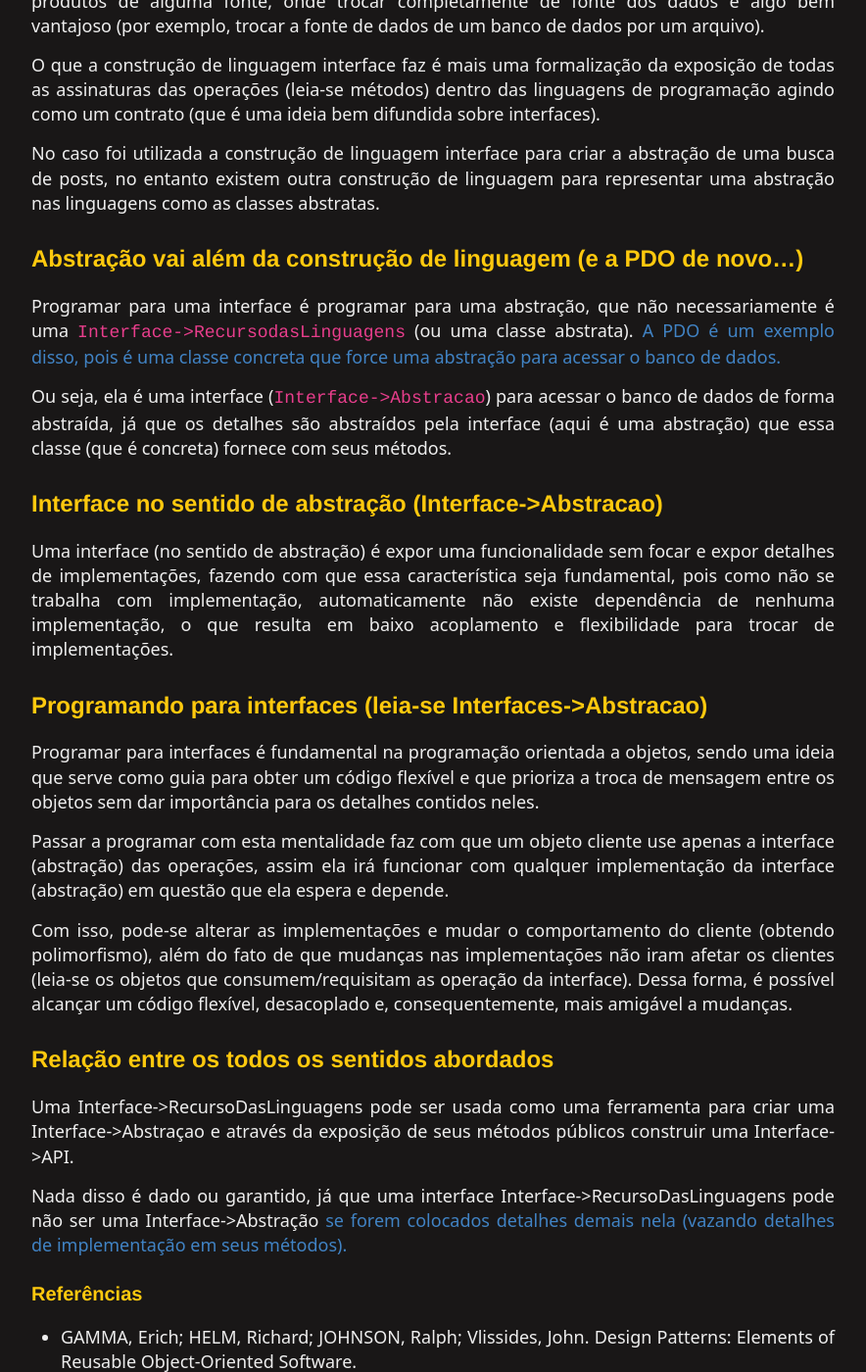
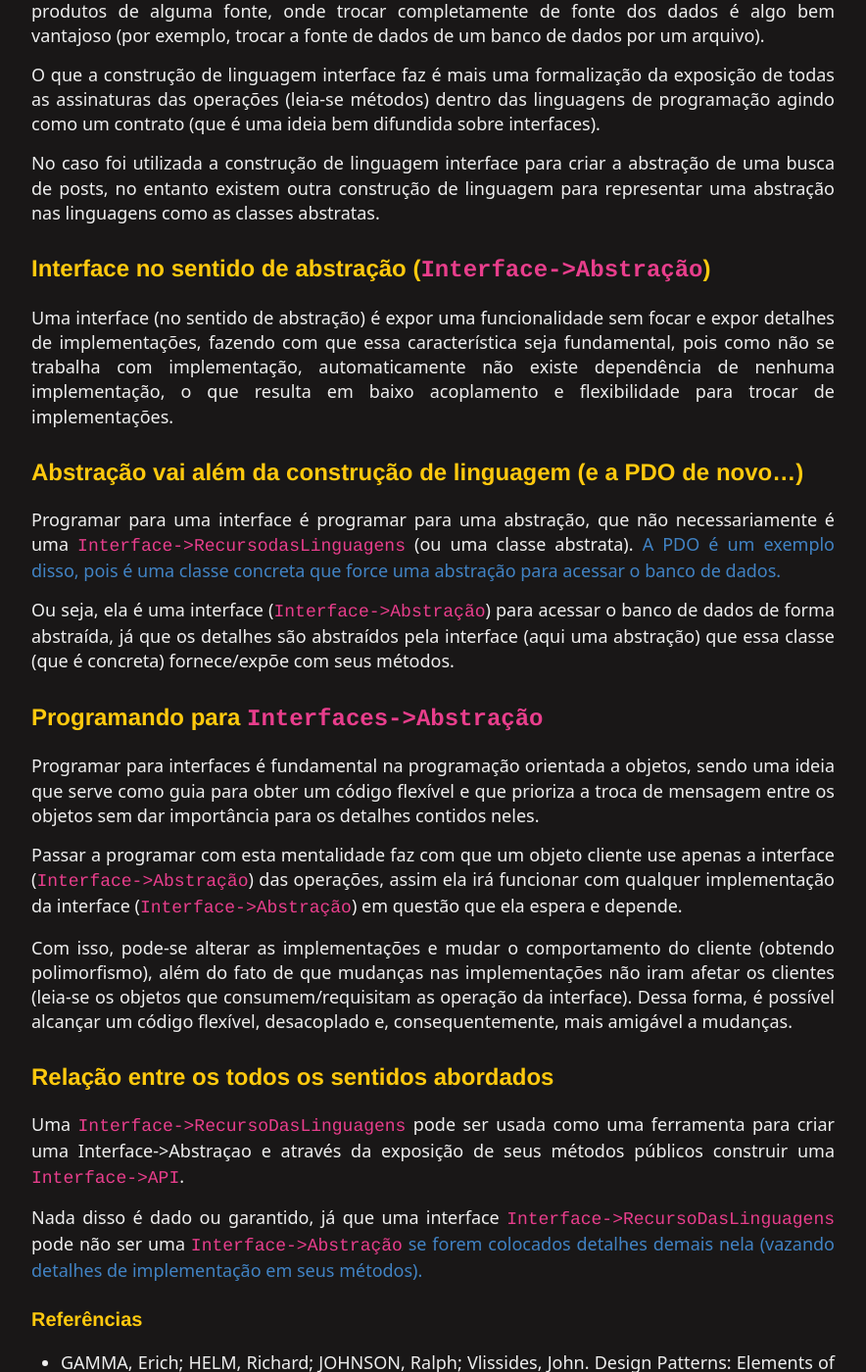
Before and after one commit to raphael-da-silva/raphael-da-silva.github.io, a Jekyll site: the page built from _posts/2021-06-17-programar-para-interfaces.md, in a window 1280 px wide and 1400 px high, scrolled down 3287 px. Shown: the whole window at 98% size, without its empty margins (198-1082 px from the left). Built offline with Jekyll 4.4.1, drawn with Linux system fonts in a browser that asks for light colours; nearby versions of some CDN libraries; some of the changed text lies outside the part shown.

Commit message:
Revisão

````diff
--- a/_posts/2021-06-17-programar-para-interfaces.md
+++ b/_posts/2021-06-17-programar-para-interfaces.md
@@ -38,7 +38,7 @@ Essa citação é muito útil para evitar confusão e mostrar dois dos sentidos
 Sabendo disso, irei criar nomes próprios para apontar para esses sentidos e deixá-los expostos, expostos tal qual uma interface (como uma interface gráfica, que é um outro sentido dessa mesma palavra). Seguem os nomes que serão usados nesse artigo.
 
 * Interface->API = interface como API.
-* Interface->Abstrações = interface como abstração
+* Interface->Abstração = interface como abstração
 * Interface->RecursoDasLinguagens = interface como construção de linguagem.
 
 Um dos sentidos da palavra interface está em uma das ideiais mais difundidas no paradigma: programar para interfaces.
@@ -53,11 +53,11 @@ Agora vem o ponto que a confusão dessa mentalidade de programar para interface:
 
 Programar para uma interface é um dos conceitos chave em orientação a objetos, pois permite que as implementações sejam isoladas uma das outras através de uma abstração. Abstração é uma palavra-chave aqui, pois programar para interface é programar para uma abstração, é isso que a ideia de interface remete nesse contexto da citação.
 
-Em outras palavras, a citação se refere a interface no sentido abstração (Interface->Abstracao) e não se refere necessariamente a interface no sentido de ser uma construção de linguagem (Interface->RecursoDasLinguagens). O primeiro sentido de interface é mais conceitual, enquanto o segundo sentido é mais técnico e pode ser usado para aplicar o primeiro sentido na prática dentro do código-fonte.
+Em outras palavras, a citação se refere a interface no sentido abstração (`Interface->Abstração`) e não se refere necessariamente a interface no sentido de ser uma construção de linguagem (`Interface->RecursoDasLinguagens`). O primeiro sentido de interface é mais conceitual, enquanto o segundo sentido é mais técnico e pode ser usado para aplicar o primeiro sentido na prática dentro do código-fonte.
 
 [Programar para interface inicialmente parece simplesmente sair usando a Interface->RecursoDasLinguagens em tudo fazendo cada classe de um projeto ter uma interface implementada.](http://raphael-da-silva.github.io/exagero-interface) Só que o conceito não se restringe a construção de linguagem.
 
-## Interfaces como construção de linguagem (Interfaces->RecursoDasLinguagens)
+## Interfaces como construção de linguagem (`Interfaces->RecursoDasLinguagens`)
 
 Construção de linguagem é o termo utilizado para se referir as palavras reservadas que fazem parte de uma linguagem de programação. Basicamente, uma construção de linguagem é o que compõe a sintaxe de uma linguagem.
 
@@ -81,7 +81,7 @@ interface BuscaDePosts
 
 ```
 
-A construção de linguagem interface quando usada para abstrair expõe métodos sem focar em implementações, essa é uma característica fundamental de uma interface (`Interface->Abstracao`), pois ao não focar em implementação ela é útil para abstrair, o que resulta em baixo acoplamente e, consequentemente, mais flexibilidade ao possibilitar a troca de implementações.
+A construção de linguagem interface quando usada para abstrair expõe métodos sem focar em implementações, essa é uma característica fundamental de uma interface (`Interface->Abstração`), pois ao não focar em implementação ela é útil para abstrair, o que resulta em baixo acoplamente e, consequentemente, mais flexibilidade ao possibilitar a troca de implementações.
 
 A construção de linguagem interface serve como ferramenta para criar implementações completamente diferentes de um conjunto de operações. No exemplo são objetos que buscam produtos de alguma fonte, onde trocar completamente de fonte dos dados é algo bem vantajoso (por exemplo, trocar a fonte de dados de um banco de dados por um arquivo).
 
@@ -89,29 +89,29 @@ O que a construção de linguagem interface faz é mais uma formalização da ex
 
 No caso foi utilizada a construção de linguagem interface para criar a abstração de uma busca de posts, no entanto existem outra construção de linguagem para representar uma abstração nas linguagens como as classes abstratas.
 
+## Interface no sentido de abstração (`Interface->Abstração`)
+
+Uma interface (no sentido de abstração) é expor uma funcionalidade sem focar e expor detalhes de implementações, fazendo com que essa característica seja fundamental, pois como não se trabalha com implementação, automaticamente não existe dependência de nenhuma implementação, o que resulta em baixo acoplamento e flexibilidade para trocar de implementações.
+
 ## Abstração vai além da construção de linguagem (e a PDO de novo...)
 
 Programar para uma interface é programar para uma abstração, que não necessariamente é uma `Interface->RecursodasLinguagens` (ou uma classe abstrata). [A PDO é um exemplo disso, pois é uma classe concreta que force uma abstração para acessar o banco de dados.](https://raphael-da-silva.github.io/injecao-pdo)
 
-Ou seja, ela é uma interface (`Interface->Abstracao`) para acessar o banco de dados de forma abstraída, já que os detalhes são abstraídos pela interface (aqui é uma abstração) que essa classe (que é concreta) fornece com seus métodos.
+Ou seja, ela é uma interface (`Interface->Abstração`) para acessar o banco de dados de forma abstraída, já que os detalhes são abstraídos pela interface (aqui uma abstração) que essa classe (que é concreta) fornece/expõe com seus métodos.
 
-## Interface no sentido de abstração (Interface->Abstracao)
-
-Uma interface (no sentido de abstração) é expor uma funcionalidade sem focar e expor detalhes de implementações, fazendo com que essa característica seja fundamental, pois como não se trabalha com implementação, automaticamente não existe dependência de nenhuma implementação, o que resulta em baixo acoplamento e flexibilidade para trocar de implementações.
-
-## Programando para interfaces (leia-se Interfaces->Abstracao)
+## Programando para `Interfaces->Abstração`
 
 Programar para interfaces é fundamental na programação orientada a objetos, sendo uma ideia que serve como guia para obter um código flexível e que prioriza a troca de mensagem entre os objetos sem dar importância para os detalhes contidos neles.
 
-Passar a programar com esta mentalidade faz com que um objeto cliente use apenas a interface (abstração) das operações, assim ela irá funcionar com qualquer implementação da interface (abstração) em questão que ela espera e depende.
+Passar a programar com esta mentalidade faz com que um objeto cliente use apenas a interface (`Interface->Abstração`) das operações, assim ela irá funcionar com qualquer implementação da interface (`Interface->Abstração`) em questão que ela espera e depende.
 
 Com isso, pode-se alterar as implementações e mudar o comportamento do cliente (obtendo polimorfismo), além do fato de que mudanças nas implementações não iram afetar os clientes (leia-se os objetos que consumem/requisitam as operação da interface). Dessa forma, é possível alcançar um código flexível, desacoplado e, consequentemente, mais amigável a mudanças.
 
 ## Relação entre os todos os sentidos abordados
 
-Uma Interface->RecursoDasLinguagens pode ser usada como uma ferramenta para criar uma Interface->Abstraçao e através da exposição de seus métodos públicos construir uma Interface->API.
+Uma `Interface->RecursoDasLinguagens` pode ser usada como uma ferramenta para criar uma Interface->Abstraçao e através da exposição de seus métodos públicos construir uma `Interface->API`.
 
-Nada disso é dado ou garantido, já que uma interface Interface->RecursoDasLinguagens pode não ser uma Interface->Abstração [se forem colocados detalhes demais nela (vazando detalhes de implementação em seus métodos).](https://raphael-da-silva.github.io/evitando-detalhes-de-implementacao-interfaces)
+Nada disso é dado ou garantido, já que uma interface `Interface->RecursoDasLinguagens` pode não ser uma `Interface->Abstração` [se forem colocados detalhes demais nela (vazando detalhes de implementação em seus métodos).](https://raphael-da-silva.github.io/evitando-detalhes-de-implementacao-interfaces)
 
 ### Referências
 
````
